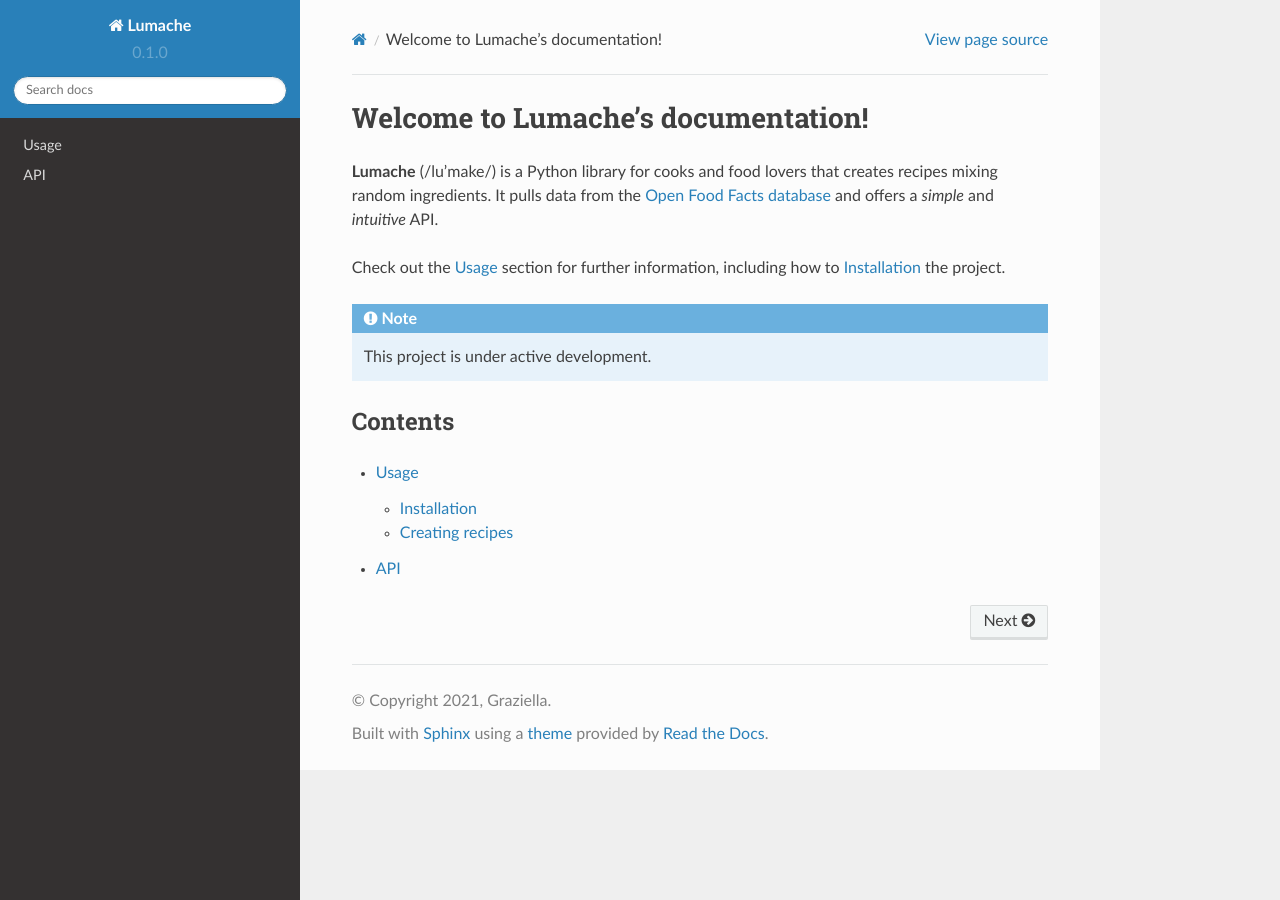
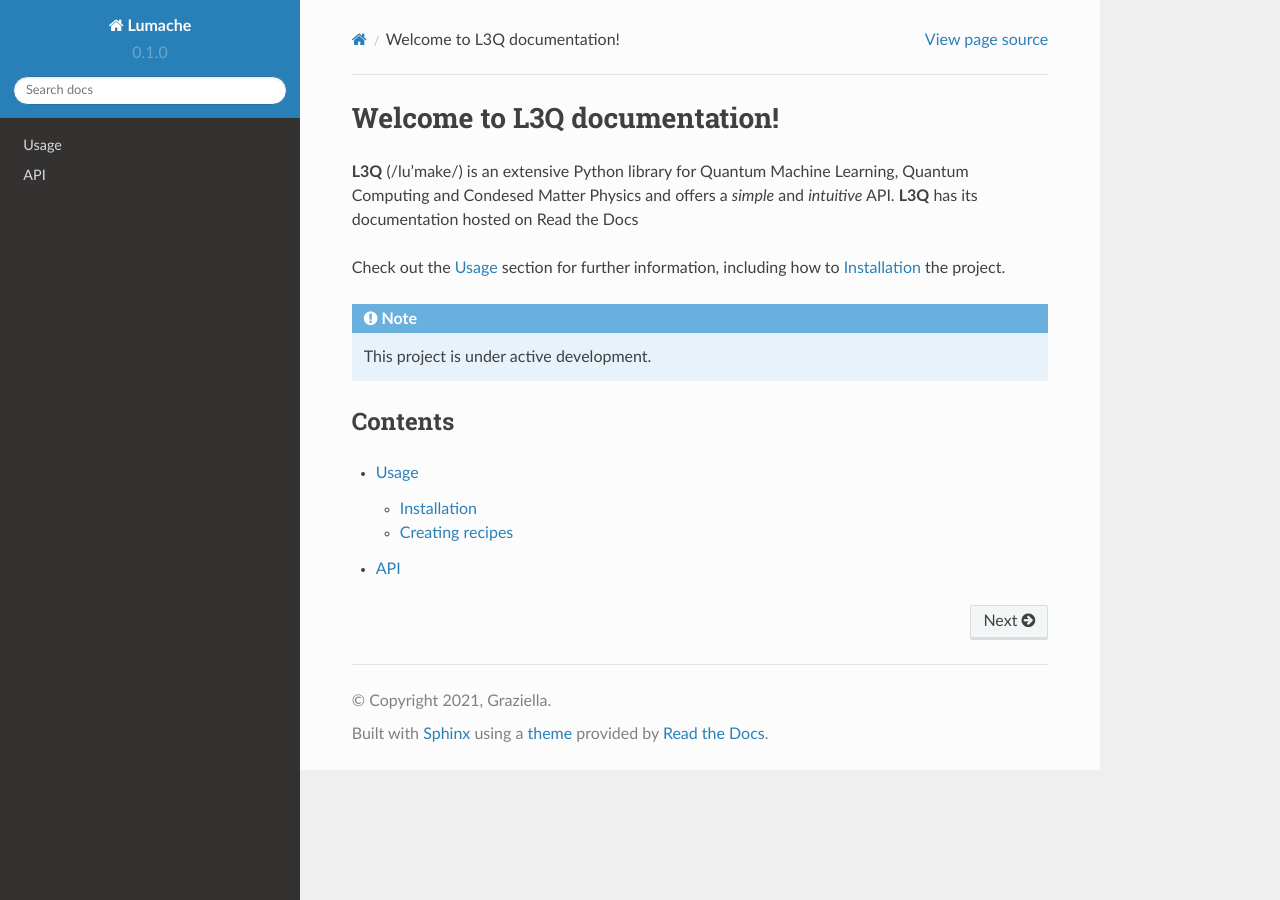
Before and after one commit to QDaria/L3Q, a Sphinx documentation site: the page built from docs/source/index.rst, in a window 1280 px wide. Built offline with Sphinx 7.4.7 and the Read the Docs theme 2.0.0, drawn with Linux system fonts in a browser that asks for light colours.

Commit message:
Update index.rst

```diff
--- a/docs/source/index.rst
+++ b/docs/source/index.rst
@@ -1,10 +1,8 @@
-Welcome to Lumache's documentation!
-===================================
+Welcome to L3Q documentation!
+=============================
 
-**Lumache** (/lu'make/) is a Python library for cooks and food lovers
-that creates recipes mixing random ingredients.
-It pulls data from the `Open Food Facts database <https://world.openfoodfacts.org/>`_
-and offers a *simple* and *intuitive* API.
+**L3Q** (/lu'make/) is an extensive Python library for Quantum Machine Learning, Quantum Computing and Condesed Matter Physics and offers a *simple* and *intuitive* API.
+**L3Q** has its documentation hosted on Read the Docs
 
 Check out the :doc:`usage` section for further information, including
 how to :ref:`installation` the project.
```
